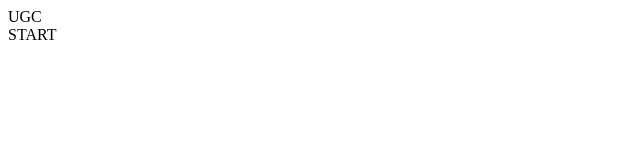
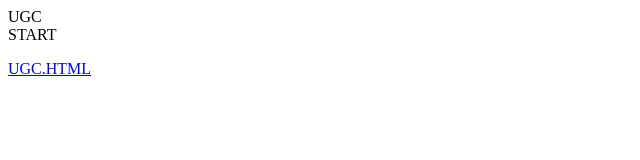
Before and after one commit to FvxkYqnxXD/ucg-page, a plain HTML site: page index.html in a window 1280 px wide. Shown: the whole page, without its empty margins (0-640 px from the left). Drawn offline with Linux system fonts and the light colour scheme.

Commit message:
Update index.html

```diff
--- a/index.html
+++ b/index.html
@@ -5,4 +5,5 @@ UGC WEB
   <p>
     UGC<br> START
   </p>
+  <a href="/ugc.html">UGC.HTML</a>
 </html>
```
